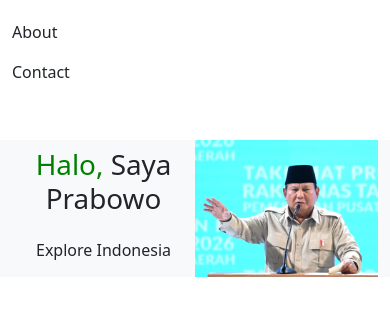
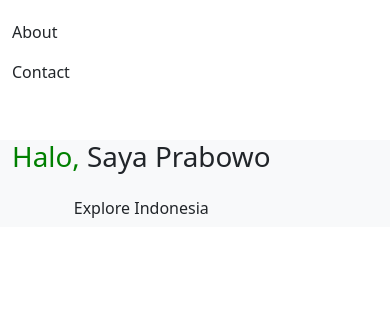
Before and after one commit to aqilaadriana/Portofolio-KhansaAdrianaAqila, a plain HTML site: page index.html in a window 390 px wide. Shown: the part 52-368 px from the top of the page. Drawn offline with nearby package versions, Linux system fonts and the light colour scheme.

Commit message:
Update index.html

```diff
--- a/index.html
+++ b/index.html
@@ -46,7 +46,7 @@
                 </button>
               </a>
             </div>
-           <img class="img-fluid w-50 d-sm-block" src="Prabowo.jpeg" alt="header">
+           <img class="img-fluid w-50 d-none d-sm-block" src="Prabowo.jpeg" alt="header">
              </div>
              </div>
              </section>
```
